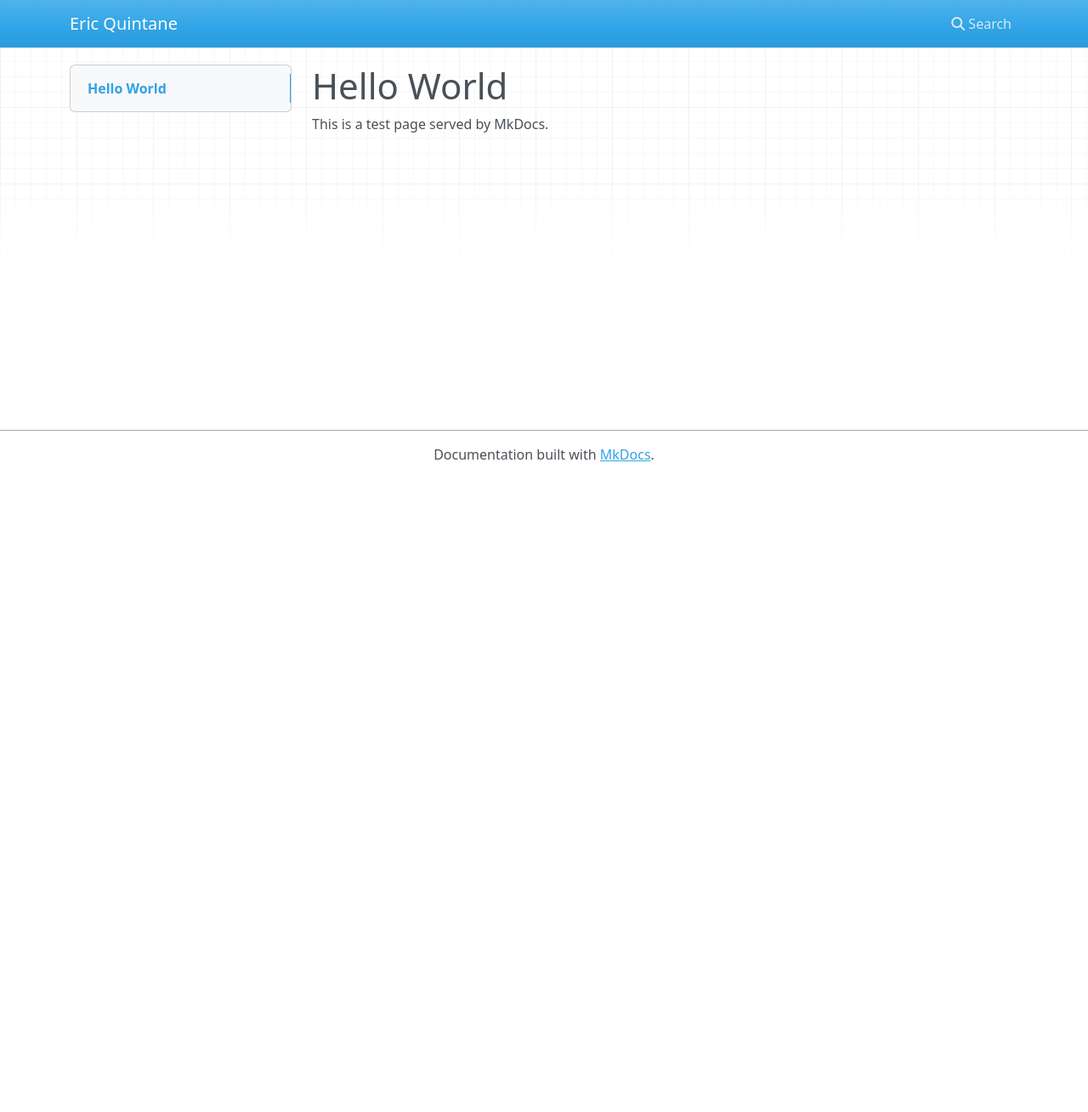
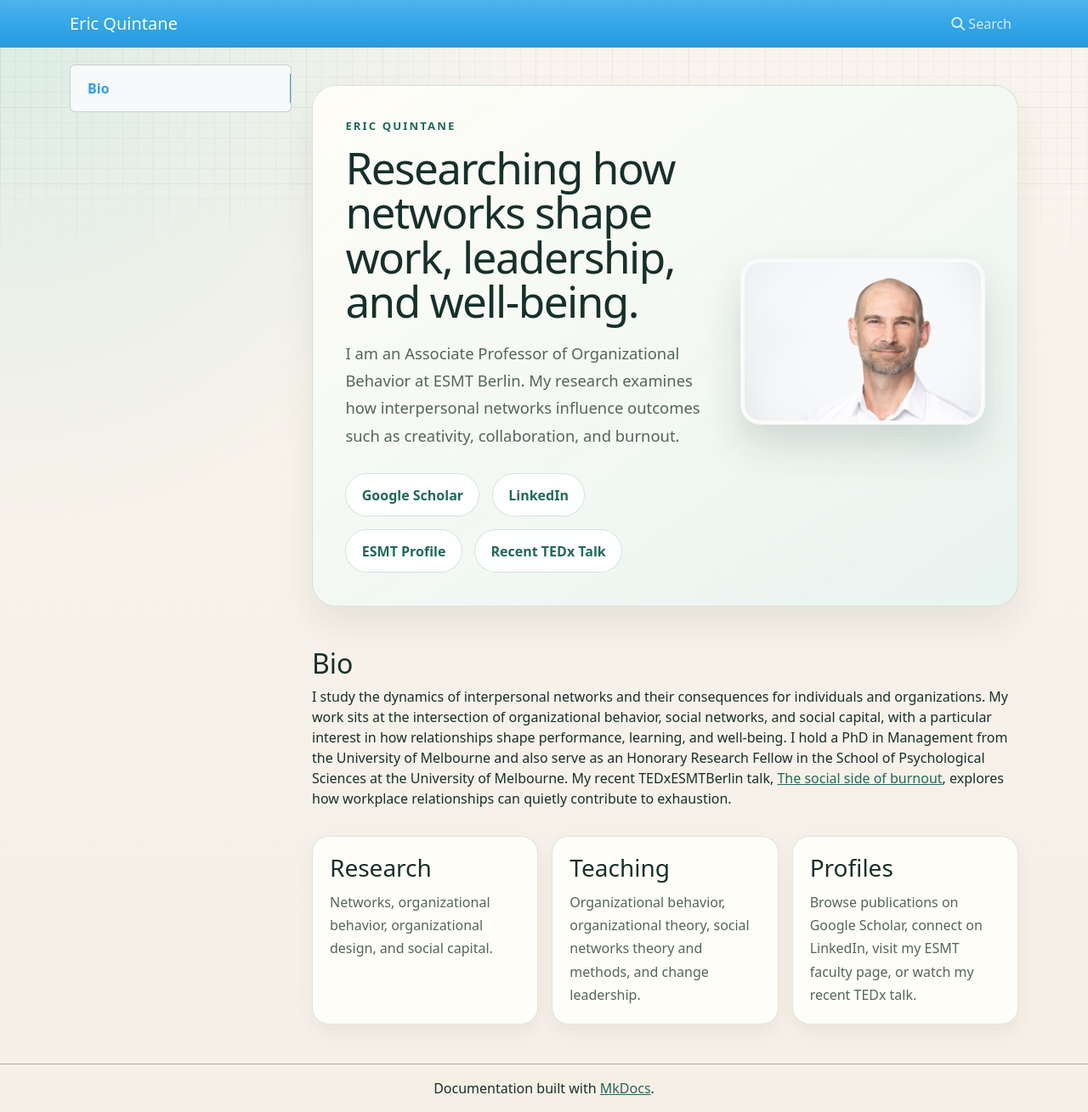
Before and after one commit to ericquintane/ericquintane.github.io, an MkDocs documentation site: the page built from docs/index.md, in a window 1280 px wide and 1309 px high. Shown: the whole window at 85% size. Built offline with MkDocs 1.6.1, drawn with Linux system fonts in a browser that asks for light colours; nearby versions of some CDN libraries.

Commit message:
Add personal homepage content

```diff
--- a/docs/index.md
+++ b/docs/index.md
@@ -1,3 +1,54 @@
-# Hello World
+<div class="hero">
+  <div class="hero-copy">
+    <p class="eyebrow">Eric Quintane</p>
+    <h1>Researching how networks shape work, leadership, and well-being.</h1>
+    <p class="lead">
+      I am an Associate Professor of Organizational Behavior at ESMT Berlin.
+      My research examines how interpersonal networks influence outcomes such as
+      creativity, collaboration, and burnout.
+    </p>
+    <div class="profile-links">
+      <a class="profile-button" href="https://scholar.google.es/citations?user=6nmj8sAAAAJ" target="_blank" rel="noreferrer">Google Scholar</a>
+      <a class="profile-button" href="https://de.linkedin.com/in/eric-quintane" target="_blank" rel="noreferrer">LinkedIn</a>
+      <a class="profile-button" href="https://esmt.berlin/person/eric-quintane" target="_blank" rel="noreferrer">ESMT Profile</a>
+      <a class="profile-button" href="https://esmt.berlin/knowledge/video/social-side-burnout-eric-quintane-tedxesmtberlin" target="_blank" rel="noreferrer">Recent TEDx Talk</a>
+    </div>
+  </div>
+  <div class="hero-photo">
+    <img src="assets/images/eric-quintane.jpg" alt="Portrait of Eric Quintane">
+  </div>
+</div>
 
-This is a test page served by MkDocs.
+## Bio
+
+I study the dynamics of interpersonal networks and their consequences for
+individuals and organizations. My work sits at the intersection of
+organizational behavior, social networks, and social capital, with a particular
+interest in how relationships shape performance, learning, and well-being. I
+hold a PhD in Management from the University of Melbourne and also serve as an
+Honorary Research Fellow in the School of Psychological Sciences at the
+University of Melbourne. My recent TEDxESMTBerlin talk, <a href="https://esmt.berlin/knowledge/video/social-side-burnout-eric-quintane-tedxesmtberlin" target="_blank" rel="noreferrer">The social side of burnout</a>, explores how workplace relationships can quietly contribute to exhaustion.
+
+<div class="info-grid">
+  <section class="info-card">
+    <h3>Research</h3>
+    <p>
+      Networks, organizational behavior, organizational design, and social
+      capital.
+    </p>
+  </section>
+  <section class="info-card">
+    <h3>Teaching</h3>
+    <p>
+      Organizational behavior, organizational theory, social networks theory
+      and methods, and change leadership.
+    </p>
+  </section>
+  <section class="info-card">
+    <h3>Profiles</h3>
+    <p>
+      Browse publications on Google Scholar, connect on LinkedIn, visit my ESMT
+      faculty page, or watch my recent TEDx talk.
+    </p>
+  </section>
+</div>
--- /dev/null
+++ b/docs/stylesheets/extra.css
@@ -0,0 +1,139 @@
+:root {
+  --page-bg: #f5efe6;
+  --ink: #16302b;
+  --muted: #54655e;
+  --accent: #1f6a5b;
+  --accent-soft: #d7ebe4;
+  --card: #fffdf8;
+  --border: rgba(22, 48, 43, 0.12);
+  --shadow: 0 22px 44px rgba(22, 48, 43, 0.08);
+}
+
+body {
+  background:
+    radial-gradient(circle at top left, rgba(215, 235, 228, 0.9), transparent 34%),
+    linear-gradient(180deg, #f9f5ee 0%, var(--page-bg) 100%);
+  color: var(--ink);
+}
+
+a {
+  color: var(--accent);
+}
+
+.hero {
+  display: grid;
+  grid-template-columns: minmax(0, 1.2fr) minmax(280px, 0.8fr);
+  gap: 2rem;
+  align-items: center;
+  margin: 1.5rem 0 3rem;
+  padding: clamp(1.5rem, 3vw, 3rem);
+  background: linear-gradient(145deg, rgba(255, 253, 248, 0.96), rgba(231, 243, 239, 0.92));
+  border: 1px solid var(--border);
+  border-radius: 28px;
+  box-shadow: var(--shadow);
+}
+
+.eyebrow {
+  margin: 0 0 0.75rem;
+  font-size: 0.82rem;
+  font-weight: 700;
+  letter-spacing: 0.16em;
+  text-transform: uppercase;
+  color: var(--accent);
+}
+
+.hero h1 {
+  margin: 0;
+  font-size: clamp(2.2rem, 4vw, 4.25rem);
+  line-height: 1.02;
+  letter-spacing: -0.03em;
+}
+
+.lead {
+  max-width: 42rem;
+  margin: 1.25rem 0 0;
+  font-size: 1.15rem;
+  line-height: 1.75;
+  color: var(--muted);
+}
+
+.profile-links {
+  display: flex;
+  flex-wrap: wrap;
+  gap: 0.9rem;
+  margin-top: 1.75rem;
+}
+
+.profile-button {
+  display: inline-flex;
+  align-items: center;
+  justify-content: center;
+  padding: 0.8rem 1.15rem;
+  border: 1px solid rgba(31, 106, 91, 0.18);
+  border-radius: 999px;
+  background: rgba(255, 255, 255, 0.9);
+  color: var(--accent);
+  font-weight: 700;
+  text-decoration: none;
+  transition: transform 160ms ease, box-shadow 160ms ease, background 160ms ease;
+}
+
+.profile-button:hover,
+.profile-button:focus {
+  transform: translateY(-1px);
+  background: var(--accent-soft);
+  box-shadow: 0 12px 24px rgba(31, 106, 91, 0.12);
+  text-decoration: none;
+}
+
+.hero-photo img {
+  display: block;
+  width: 100%;
+  max-width: 420px;
+  margin-left: auto;
+  border-radius: 24px;
+  object-fit: cover;
+  box-shadow: 0 24px 48px rgba(22, 48, 43, 0.16);
+}
+
+.info-grid {
+  display: grid;
+  grid-template-columns: repeat(3, minmax(0, 1fr));
+  gap: 1rem;
+  margin: 2rem 0 1rem;
+}
+
+.info-card {
+  height: 100%;
+  padding: 1.25rem;
+  background: var(--card);
+  border: 1px solid var(--border);
+  border-radius: 20px;
+  box-shadow: 0 10px 24px rgba(22, 48, 43, 0.05);
+}
+
+.info-card h3 {
+  margin-top: 0;
+  margin-bottom: 0.65rem;
+}
+
+.info-card p {
+  margin: 0;
+  color: var(--muted);
+  line-height: 1.7;
+}
+
+@media (max-width: 900px) {
+  .hero {
+    grid-template-columns: 1fr;
+  }
+
+  .hero-photo img {
+    max-width: 320px;
+    margin: 0 auto;
+  }
+
+  .info-grid {
+    grid-template-columns: 1fr;
+  }
+}
--- a/mkdocs.yml
+++ b/mkdocs.yml
@@ -1,6 +1,9 @@
 site_name: Eric Quintane
 site_url: https://www.quintane.net
+site_description: Personal website of Eric Quintane
 theme:
   name: mkdocs
 nav:
   - Home: index.md
+extra_css:
+  - stylesheets/extra.css
```
Also changed, not shown: docs/assets/images/eric-quintane.jpg (added).
